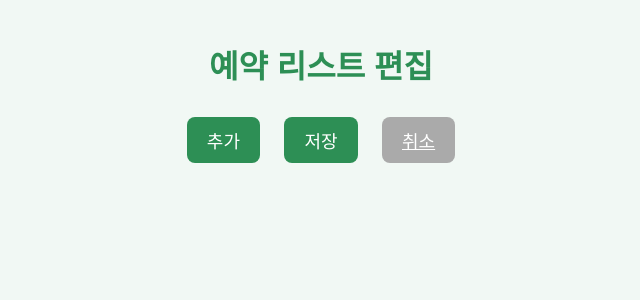
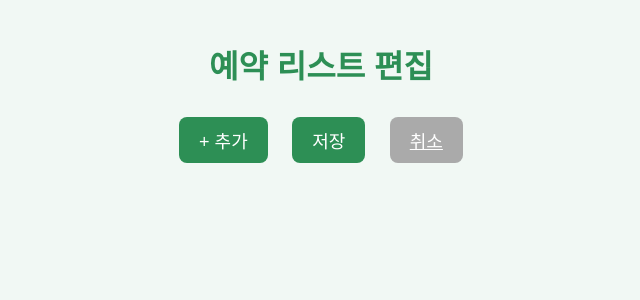
Before and after one commit to jrh1013/forest-bell, a Flask app: page /edit in a window 1280 px wide. Shown: the top 300 px of the page, without its empty margins (319-959 px from the left). Run offline with Flask 3, Linux system fonts and the light colour scheme; data that the repository does not hold is empty.

Commit message:
Update edit.html

```diff
--- a/templates/edit.html
+++ b/templates/edit.html
@@ -8,15 +8,13 @@
 <body>
 <div class="container">
     <h1>예약 리스트 편집</h1>
-    <div>
-        <button class="btn" onclick="openAddForm()">추가</button>
+    <button class="btn" onclick="showAddForm()">+ 추가</button>
     <button class="btn" onclick="saveAll()">저장</button>
     <a href="/" class="btn btn-gray">취소</a>
+    <div id="editList" style="margin-top:20px;"></div>
 </div>
 
-    <div id="tempList" style="margin-top:20px;"></div>
-
-    <!-- 추가 UI (숨김) -->
+<!-- ✅ 추가 폼 -->
 <div id="addForm" style="display:none; margin-top:20px;">
     <select id="region">
         <option value="">지역 선택</option>
@@ -31,15 +29,13 @@
         <option>제주</option>
     </select>
     <input type="date" id="dateInput">
-        <div>
-            <button class="btn" onclick="addTempItem()">추가</button>
-            <button class="btn btn-gray" onclick="closeAddForm()">취소</button>
+    <button class="btn" onclick="addTemp()">추가</button>
+    <button class="btn btn-gray" onclick="hideAddForm()">취소</button>
 </div>
-    </div>
-</div>
+
 <script src="/static/script.js"></script>
 <script>
-editRender();
+loadEditPage();
 </script>
 </body>
 </html>
```
Lines whose indentation alone changed are shown as unchanged.
